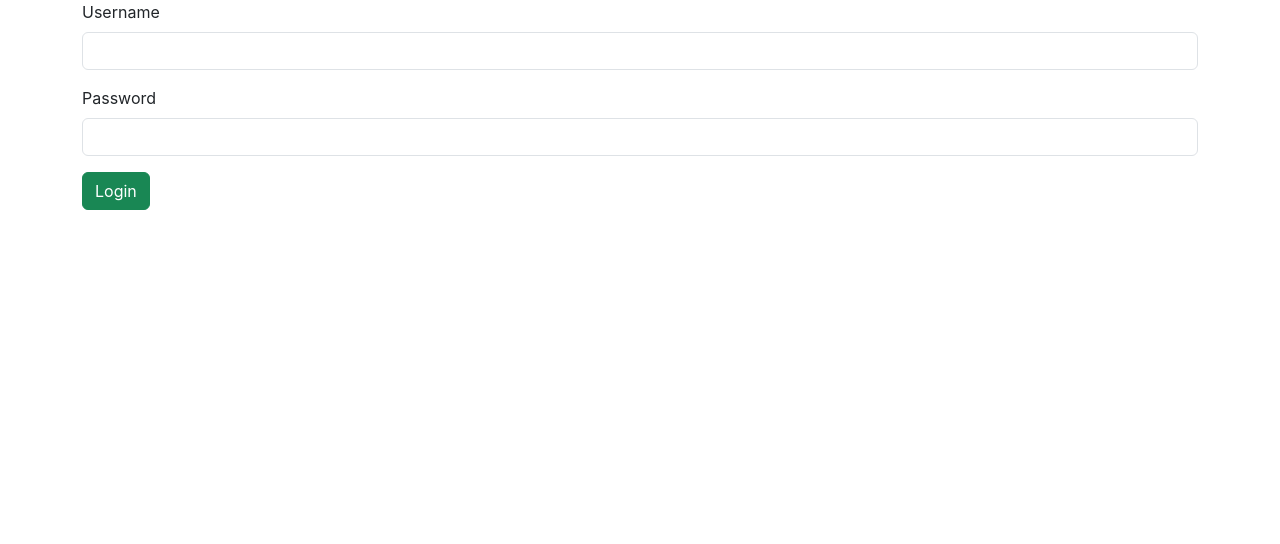
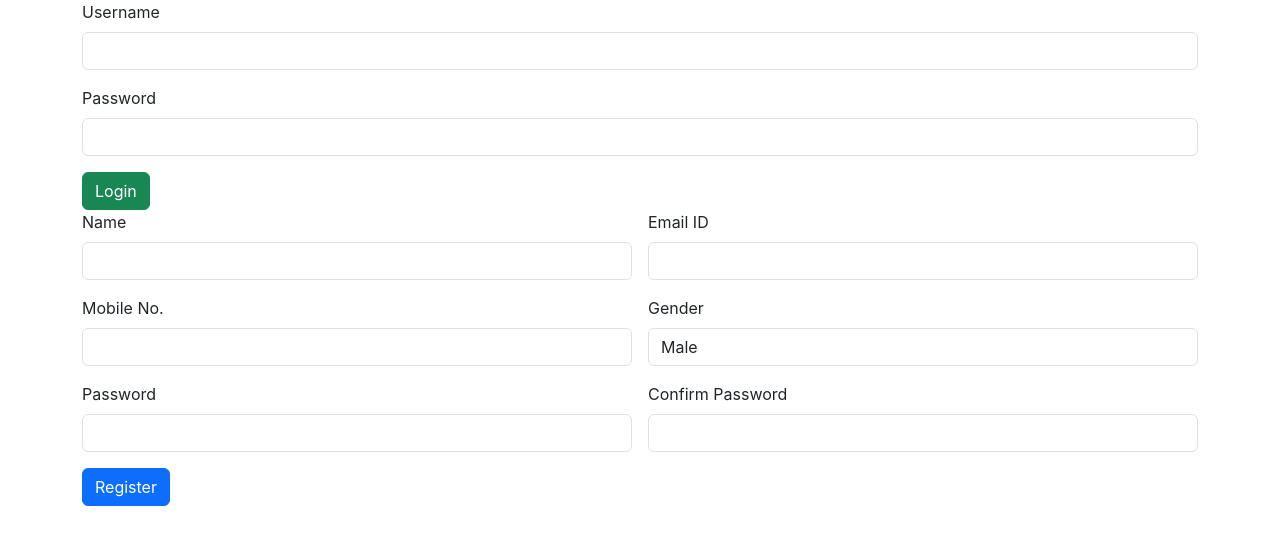
Before and after one commit to SabeehaKT/KSTRC-APP-FRONTEND, a React (Create React App) app: page /register in a window 1280 px wide. Shown: the top 544 px of the page. Built offline with nearby package versions, Linux system fonts and the light colour scheme.

Commit message:
register created

```diff
--- a/src/App.js
+++ b/src/App.js
@@ -1,11 +1,13 @@
 import logo from './logo.svg';
 import './App.css';
 import Login from './components/Login';
+import Register from './components/Register';
 
 function App() {
   return (
     <div >
       <Login/>
+      <Register/>
     </div>
   );
 }
--- /dev/null
+++ b/src/components/Register.jsx
@@ -0,0 +1,49 @@
+import React from 'react'
+
+const Register = () => {
+  return (
+    <div>
+        <div className="container">
+            <div className="row">
+                <div className="col col-12 col-sm-12 col-md-12 col-lg-12 col-xl-12 col-xxl-12">
+                    <div className="row g-3">
+                        <div className="col col-12 col-sm-6 col-md-6 col-lg-6 col-xl-6 col-xxl-6">
+                            <label htmlFor="" className="form-label">Name</label>
+                            <input type="text" className="form-control" />
+                        </div>
+                        <div className="col col-12 col-sm-6 col-md-6 col-lg-6 col-xl-6 col-xxl-6">
+                            <label htmlFor="" className="form-label">Email ID</label>
+                            <input type="text" className="form-control" />
+                        </div>
+                        <div className="col col-12 col-sm-6 col-md-6 col-lg-6 col-xl-6 col-xxl-6">
+                            <label htmlFor="" className="form-label">Mobile No.</label>
+                            <input type="text" className="form-control" />
+                        </div>
+                        <div className="col col-12 col-sm-6 col-md-6 col-lg-6 col-xl-6 col-xxl-6">
+                            <label htmlFor="" className="form-label">Gender</label>
+                            <select name="" id="" className="form-control">
+                                <option value="Male">Male</option>
+                                <option value="Female">Female</option>
+                                <option value="Other">Other</option>
+                            </select>
+                        </div>
+                        <div className="col col-12 col-sm-6 col-md-6 col-lg-6 col-xl-6 col-xxl-6">
+                            <label htmlFor="" className="form-label">Password</label>
+                            <input type="password" name="" id="" className="form-control" />
+                        </div>
+                        <div className="col col-12 col-sm-6 col-md-6 col-lg-6 col-xl-6 col-xxl-6">
+                            <label htmlFor="" className="form-label">Confirm Password</label>
+                            <input type="password" name="" id="" className="form-control" />
+                        </div>
+                        <div className="col col-12 col-sm-6 col-md-6 col-lg-6 col-xl-6 col-xxl-6">
+                            <button className="btn btn-primary">Register</button>
+                        </div>
+                    </div>
+                </div>
+            </div>
+        </div>
+    </div>
+  )
+}
+
+export default Register
```
